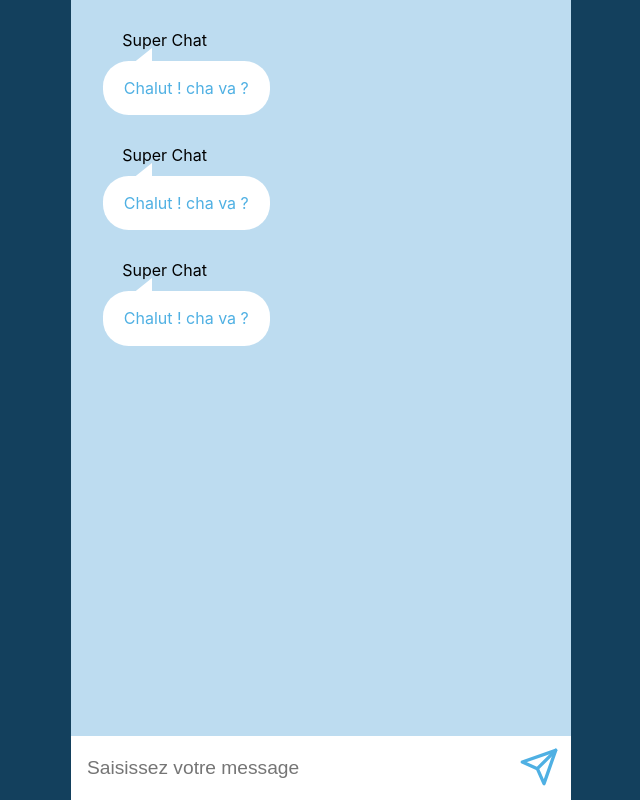
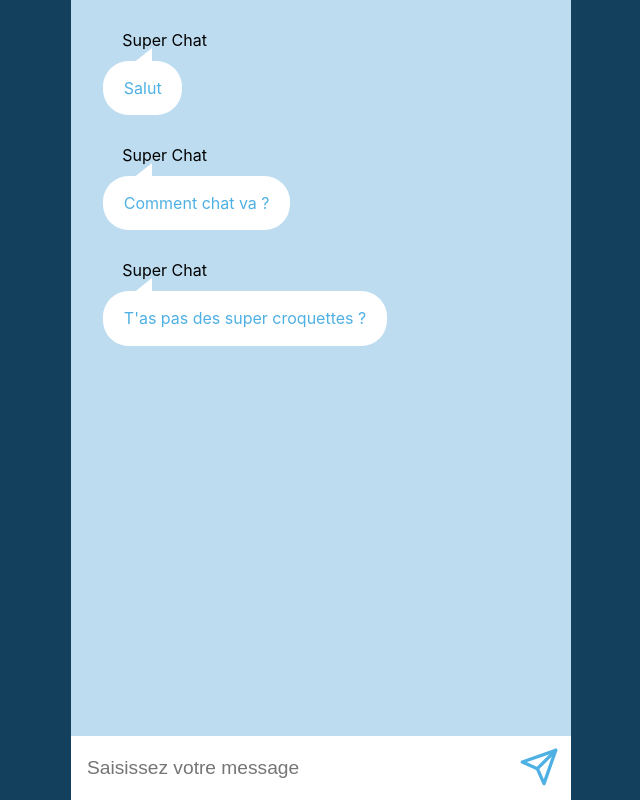
Before and after one commit to Thomas-Bezille/Spe-React-chatroom, a React (Vite) app: page / in a window 1280 px wide. Shown: the whole page, without its empty margins (319-959 px from the left). Built offline with nearby package versions, Linux system fonts and the light colour scheme.

Commit message:
utilisation des message du state

```diff
--- a/src/components/Messages/Message.jsx
+++ b/src/components/Messages/Message.jsx
@@ -1,13 +1,20 @@
+import PropTypes from 'prop-types';
+
 /**
  * Affiche un message
  */
-const Message = () => {
+const Message = ({ author, text }) => {
   return (
     <div className="message">
-      <div className="message-author">Super Chat</div>
-      <div className="message-content">Chalut ! cha va ?</div>
+      <div className="message-author">{author}</div>
+      <div className="message-content">{text}</div>
     </div>
   );
 };
 
+Message.propTypes = {
+  author: PropTypes.string.isRequired,
+  text: PropTypes.string.isRequired,
+};
+
 export default Message;
--- a/src/components/Messages/Messages.jsx
+++ b/src/components/Messages/Messages.jsx
@@ -1,3 +1,5 @@
+import { useSelector } from 'react-redux';
+
 import Message from './Message';
 
 import './Messages.scss';
@@ -6,11 +8,13 @@ import './Messages.scss';
  * Affiche tous les messages
  */
 const Messages = () => {
+  const messages = useSelector((state) => state.messages);
+
   return (
     <div className="messages">
-      <Message />
-      <Message />
-      <Message />
+      {messages.map((currentMessage) => (
+        <Message key={currentMessage.id} {...currentMessage} />
+      ))}
     </div>
   );
 };
```
